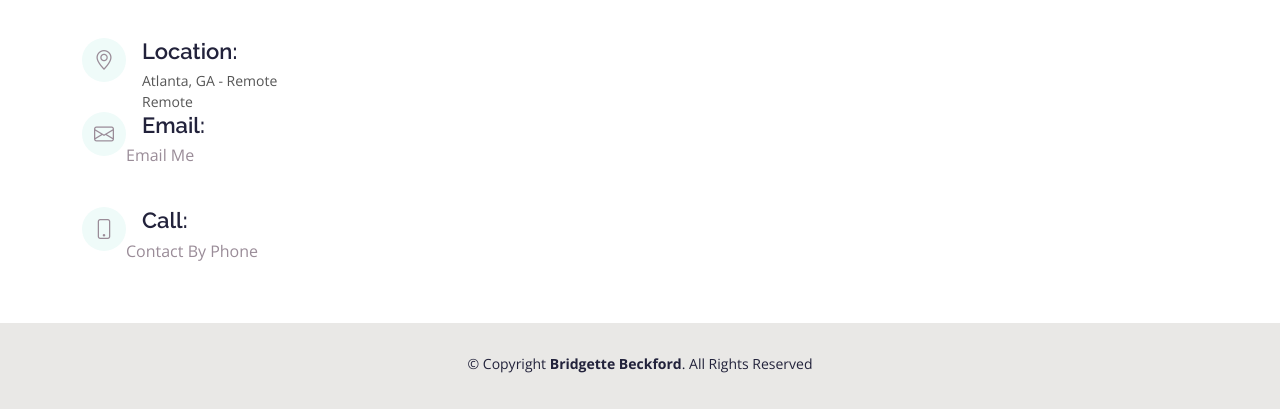
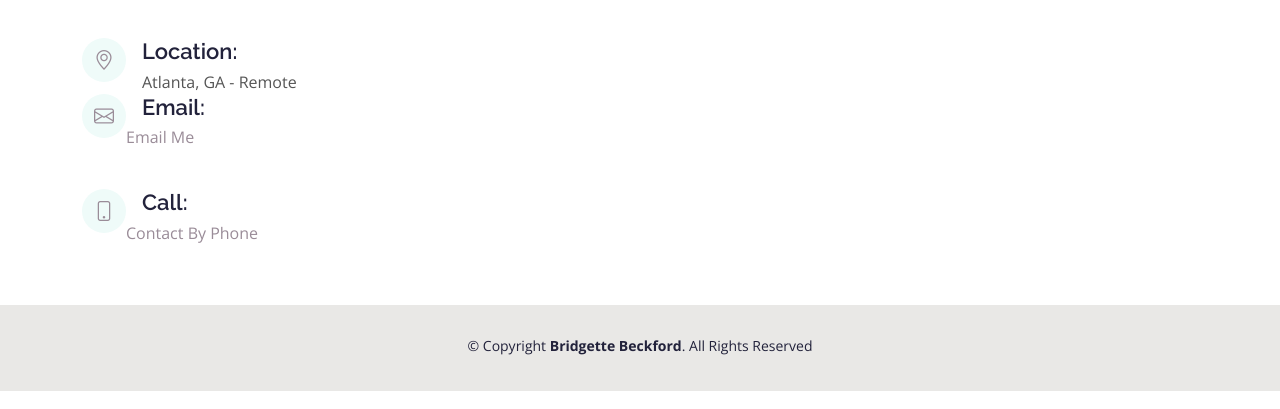
Before and after one commit to bbeckford305/Portfolio, a website: page contact.html in a window 1280 px wide. Shown: the part 504-913 px from the top of the page. Drawn offline with nearby package versions, Linux system fonts and the light colour scheme.

Commit message:
Updating Contact Page 4

```diff
--- a/assets/css/style.css
+++ b/assets/css/style.css
@@ -1171,8 +1171,11 @@ section {
 .contact .info p {
   padding: 0 0 0 60px;
   margin-bottom: 0;
-  font-size: 14px;
+  font-size: 1rem;
   color: #555555;
+  font-weight: 400;
+  line-height: 1.5;
+  font-family: "Open Sans", sans-serif;
 }
 
 .contact .info .email, .contact .info .phone {
--- a/contact.html
+++ b/contact.html
@@ -82,7 +82,7 @@
                         <i class="bi bi-geo-alt"></i>
                         <h4>Location:</h4>
                         <p>Atlanta, GA - Remote</p>
-                        <p>Remote</p>
+
                       </div>
 
                       <div class="info">
```
